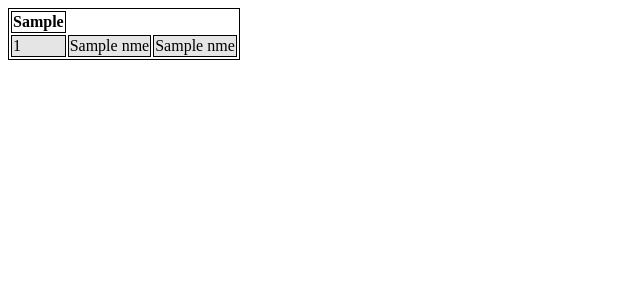
After one commit to rohit290554/central16, a Flask app: template app/templates/data.html in a window 1280 px wide. The commit adds this page. Shown: the top 300 px of the page, without its empty margins (0-640 px from the left). Run offline with Flask 2, Linux system fonts and the light colour scheme; the template is opened without the code that fills it: most values are stand-ins (such as "Sample title", 1, 10 or a date in 2020).

Commit message:
data file added

```diff
--- a/app/main.py
+++ b/app/main.py
@@ -1,5 +1,5 @@
-from flask import Flask, jsonify, request, render_template, redirect
 import mysql.connector as mysql
+from flask import Flask, jsonify, request, render_template
 
 app = Flask(__name__)
 HOST = 'sql6.freesqldatabase.com'
@@ -8,7 +8,7 @@
 DB = 'sql6412984'
 
 engine = mysql.connect(host=HOST, database=DB, user=USER, password=PW)
-cur = engine.cursor()
+cur = engine.cursor(buffered=True)
 
 
 @app.route("/")
@@ -16,6 +16,14 @@
     cur.execute("SELECT * FROM test")
     rows = cur.fetchall()
     return jsonify(rows)
+
+
+@app.route("/data")
+def index():
+    cur.execute("select * from test")
+    nm = cur.fetchall()
+    rs = cur.column_names
+    return render_template('data.html', nm=nm, rs=rs)
 
 
 @app.route('/form')
@@ -35,3 +43,6 @@
         engine.commit()
         cur.close()
         return f"Submitted Successfully"
+
+
+cur.close()
--- a/app/static/style.css
+++ b/app/static/style.css
@@ -4,3 +4,7 @@
 results{
     font-color: red;
 }
+table, th, td {
+  border: 1px solid black;
+}
+tr:nth-child(even) {background-color: #e5e5e5;}
--- /dev/null
+++ b/app/templates/data.html
@@ -0,0 +1,25 @@
+<!DOCTYPE html>
+<html lang="en">
+<head>
+    <meta charset="UTF-8">
+    <link rel="stylesheet" href="/static/style.css"/>
+    <title>Index</title>
+</head>
+<body>
+<table style="border='1'">
+    <tr>
+        {% for rs in rs %}
+        <th>{{rs}}</th>
+        {% endfor %}
+    </tr>
+    {% for nme in nm %}
+    <tr>
+        <td>{{nme[0]}}</td>
+        <td>{{nme[1]}}</td>
+        <td>{{nme[2]}}</td>
+    </tr>
+    {% endfor %}
+
+</table>
+</body>
+</html>
```
